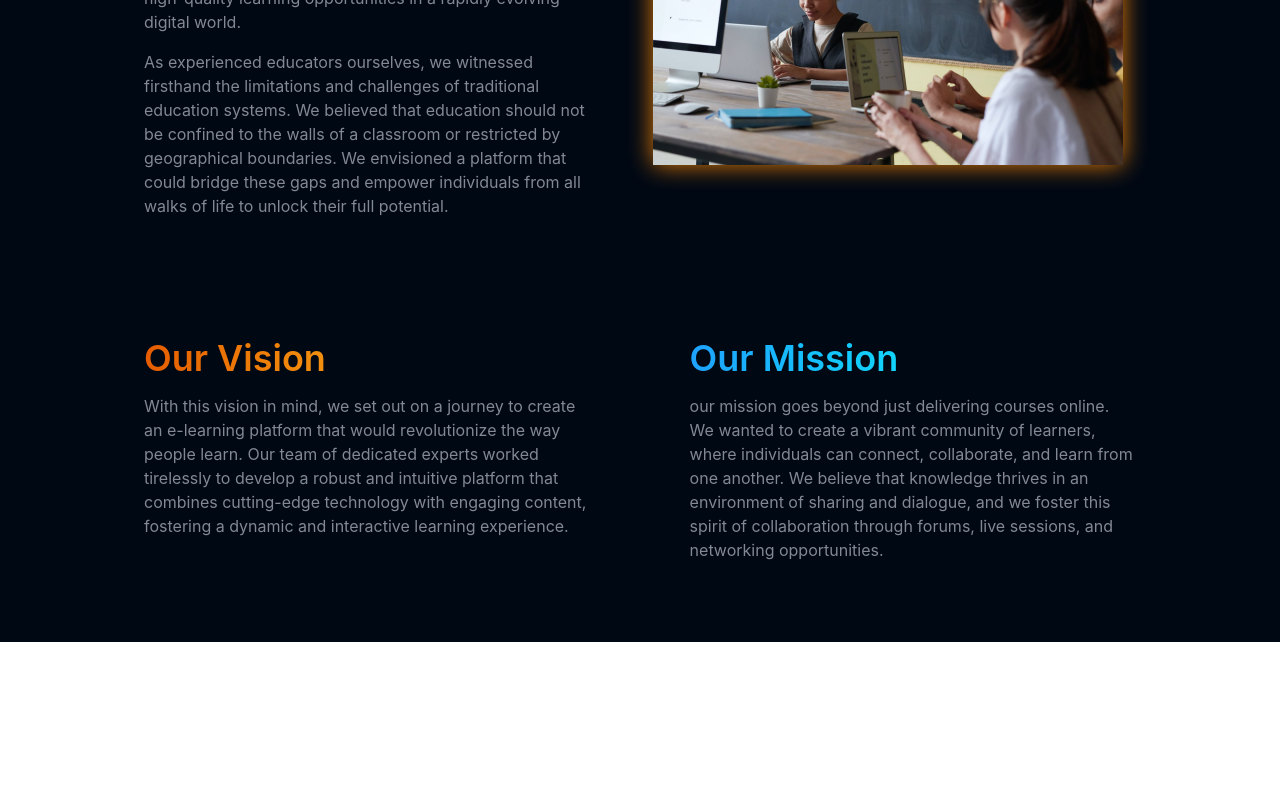
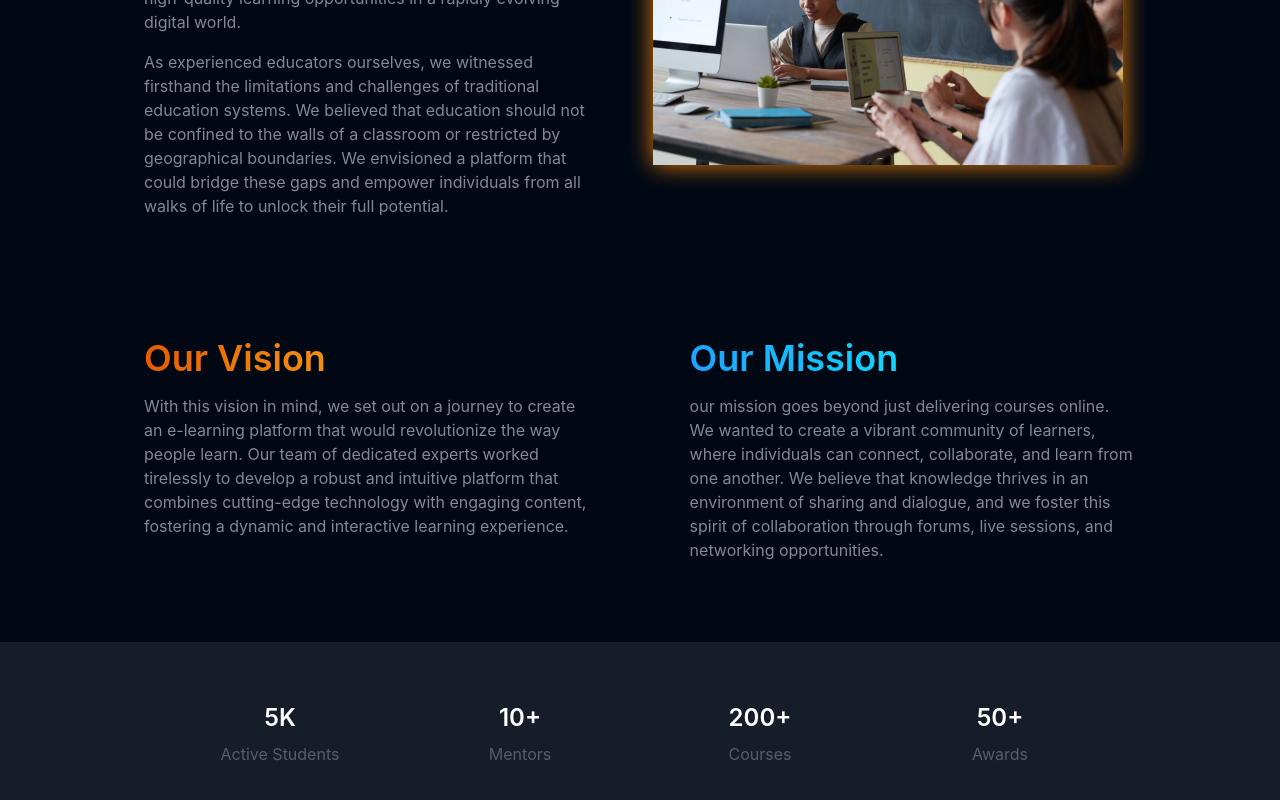
Before and after one commit to its-parth/StudyNotion, a React (Vite) app: page /about in a window 1280 px wide. Shown: the part 1157-1957 px from the top of the page. Before the commit the page ends 1799 px from the top, so only its background shows below. Built offline with nearby package versions, Linux system fonts and the light colour scheme; no server answers.

Commit message:
third section done about us

```diff
--- a/src/pages/AboutUs.jsx
+++ b/src/pages/AboutUs.jsx
@@ -65,7 +65,26 @@ const AboutUs = () => {
           </div>
         </div>
       </div>
-
+      {/* Third section */}
+      <div className='bg-richblack-800 flex justify-center gap-3 md:gap-5 lg:gap-10 py-15'>
+          <div className='flex flex-col gap-2 w-50 items-center'>
+            <div className='text-white font-semibold font-inter text-2xl'>5K</div>
+            <div className='text-richblack-500'>Active Students</div>
+          </div>
+          <div className='flex flex-col gap-2 w-50 items-center'>
+            <div className='text-white font-semibold font-inter text-2xl'>10+</div>
+            <div className='text-richblack-500'>Mentors</div>
+          </div>
+          <div className='flex flex-col gap-2 w-50 items-center'>
+            <div className='text-white font-semibold font-inter text-2xl'>200+</div>
+            <div className='text-richblack-500'>Courses</div>
+          </div>
+          <div className='flex flex-col gap-2 w-50 items-center'>
+            <div className='text-white font-semibold font-inter text-2xl'>50+</div>
+            <div className='text-richblack-500'>Awards</div>
+          </div>
+      </div>
+      {/* fourth secition */}
 
     </div>
   )
```
